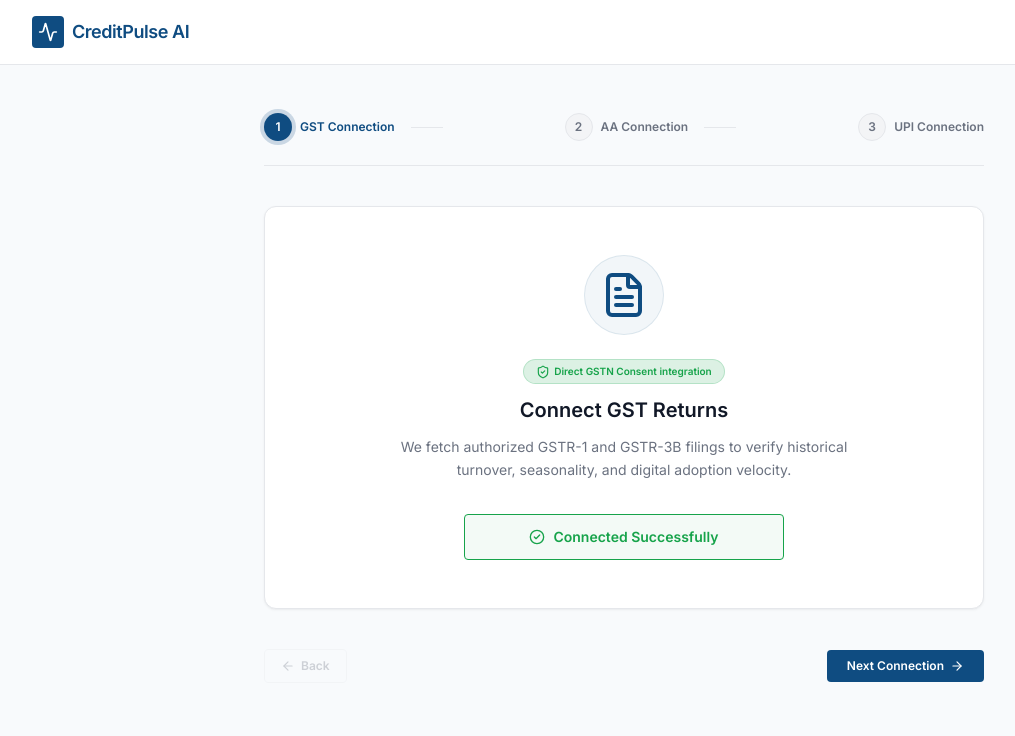
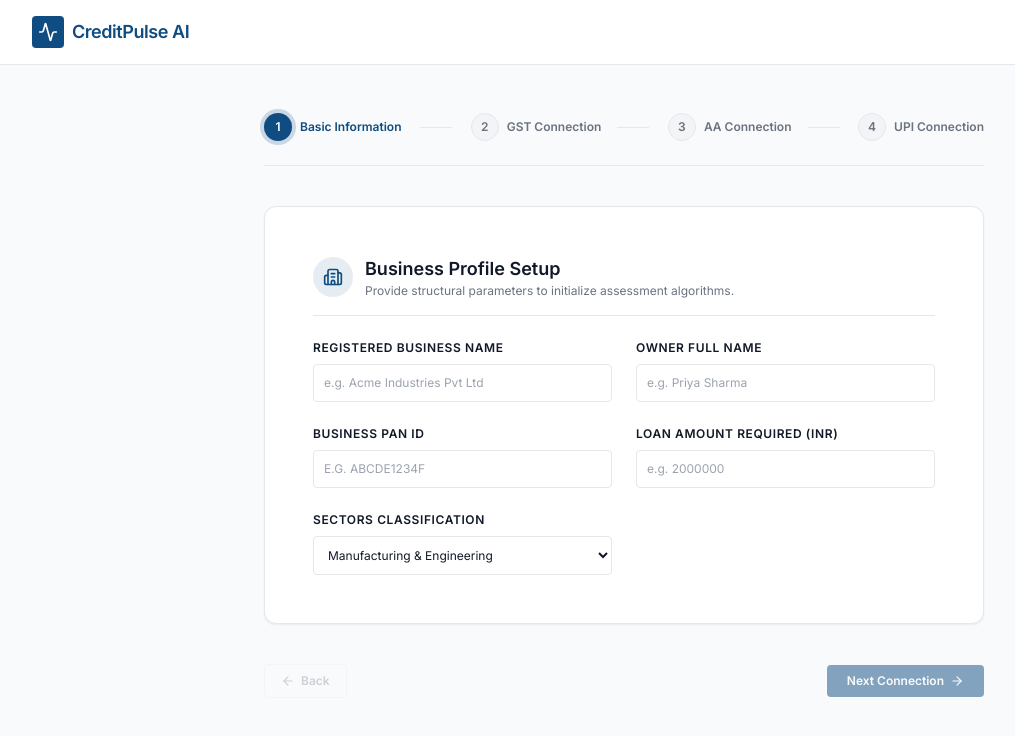
Before and after one commit to soumxyz/MSME360, a React (Vite) app: page /register in a window 1280 px wide. Shown: the top 736 px of the page, without its empty margins (16-1031 px from the left). Built offline with nearby package versions, Linux system fonts and the light colour scheme.

Commit message:
Synchronize submitted business applications with credit officer dashboard in real-time

```diff
--- a/src/layouts/CustomerLayout.tsx
+++ b/src/layouts/CustomerLayout.tsx
@@ -35,9 +35,6 @@ const Sidebar = () => (
 
     <div className="p-4 border-t border-border flex flex-col gap-2">
       <NavItem to="/customer/settings" icon={<Settings className="w-4 h-4" />} label="Settings" />
-      <Link to="/officer/dashboard" className="flex items-center gap-3 px-3 py-2 text-xs font-semibold text-primary bg-primary/5 hover:bg-primary/10 rounded transition-colors">
-        Switch to Officer View
-      </Link>
       <Link to="/" className="flex items-center gap-3 px-3 py-2 text-xs font-medium text-error hover:bg-error/5 rounded transition-colors">
         Sign Out
       </Link>
--- a/src/pages/BusinessRegistration.tsx
+++ b/src/pages/BusinessRegistration.tsx
@@ -3,7 +3,7 @@ import { motion as framerMotion, AnimatePresence as FramerAnimatePresence } from
 import { useNavigate } from 'react-router-dom';
 import {
   Activity, FileText, Smartphone, Landmark, Briefcase,
-  CheckCircle2, AlertCircle, Loader2, ArrowRight, ShieldCheck, ArrowLeft
+  CheckCircle2, AlertCircle, Loader2, ArrowRight, ShieldCheck, ArrowLeft, Building2
 } from 'lucide-react';
 
 type ConnectionStatus = 'disconnected' | 'connecting' | 'connected';
@@ -40,7 +40,7 @@ const WIZARD_STEPS: WizardStep[] = [
   }
 ];
 
-const AnalysisWorkflow = () => {
+const AnalysisWorkflow = ({ businessName, businessType, loanRequested }: any) => {
   const [currentStep, setCurrentStep] = useState(0);
   const navigate = useNavigate();
 
@@ -148,12 +148,33 @@ const AnalysisWorkflow = () => {
 
         const report = await response.json();
         localStorage.setItem('assessment_report', JSON.stringify(report));
+
+        // Save real-time application record to list
+        const defaultApps = [
+          { id: 'APP-10294', name: 'ABC Manufacturing', type: 'Manufacturing', status: 'Pending Review', risk: 'Medium', loan: '₹20,00,000' },
+          { id: 'APP-10295', name: 'XYZ Traders', type: 'Retail & Commerce', status: 'High Risk', risk: 'High', loan: '₹15,00,000' },
+          { id: 'APP-10296', name: 'Sharma Electronics', type: 'Electronics Dealership', status: 'Approved', risk: 'Low', loan: '₹35,00,000' },
+          { id: 'APP-10297', name: 'Kumar Textiles', type: 'Apparel Mfg', status: 'Pending Review', risk: 'Medium', loan: '₹25,00,000' },
+        ];
+        const stored = localStorage.getItem('all_applications');
+        const currentApps = stored ? JSON.parse(stored) : defaultApps;
+
+        const newApp = {
+          id: 'APP-' + Math.floor(10000 + Math.random() * 9000),
+          name: businessName || 'Acme Industries Pvt Ltd',
+          type: businessType || 'Manufacturing',
+          status: 'Pending Review',
+          risk: report.risk_category || 'Medium',
+          loan: '₹' + Number(loanRequested || 2000000).toLocaleString('en-IN')
+        };
+
+        localStorage.setItem('all_applications', JSON.stringify([newApp, ...currentApps]));
       } catch (err) {
         console.error("Failed to run real-time assessment: ", err);
       }
     };
     triggerEvaluation();
-  }, []);
+  }, [businessName, businessType, loanRequested]);
 
   useEffect(() => {
     if (currentStep < steps.length) {
@@ -229,7 +250,15 @@ const AnalysisWorkflow = () => {
 };
 
 export default function BusinessRegistration() {
-  const [activeStep, setActiveStep] = useState(0);
+  const [activeStep, setActiveStep] = useState(0); // Step 0 = Basic Info Form
+
+  // Basic Business Info form fields
+  const [businessName, setBusinessName] = useState('');
+  const [ownerName, setOwnerName] = useState('');
+  const [pan, setPan] = useState('');
+  const [loanRequested, setLoanRequested] = useState('');
+  const [businessType, setBusinessType] = useState('Manufacturing');
+
   const [statuses, setStatuses] = useState<Record<string, ConnectionStatus>>({
     gst: 'disconnected',
     aa: 'disconnected',
@@ -242,7 +271,7 @@ export default function BusinessRegistration() {
     setStatuses(prev => ({ ...prev, [id]: 'connecting' }));
     setTimeout(() => {
       setStatuses(prev => ({ ...prev, [id]: 'connected' }));
-    }, 1500); // 1.5s animation proper
+    }, 1500); // 1.5s animation
   };
 
   const handleConnect = (id: string) => {
@@ -253,21 +282,24 @@ export default function BusinessRegistration() {
     autoConnect(id);
   };
 
-  // Automatically start connecting the next source when the active step mounts
+  // Automatically start connecting when steps 1, 2, or 3 mount
   useEffect(() => {
-    if (activeStep < WIZARD_STEPS.length) {
-      const source = WIZARD_STEPS[activeStep];
+    if (activeStep > 0 && activeStep <= WIZARD_STEPS.length) {
+      const source = WIZARD_STEPS[activeStep - 1];
       if (statuses[source.id] === 'disconnected') {
         const timer = setTimeout(() => {
           autoConnect(source.id);
-        }, 600); // Small delay to let transitions finish
+        }, 600);
         return () => clearTimeout(timer);
       }
     }
   }, [activeStep]);
 
-  const currentSource = WIZARD_STEPS[activeStep];
+  const currentSource = activeStep > 0 && activeStep <= WIZARD_STEPS.length ? WIZARD_STEPS[activeStep - 1] : null;
   const isCurrentStepConnected = currentSource && statuses[currentSource.id] === 'connected';
+
+  // Enable Next button validation for step 0
+  const isBasicInfoValid = businessName.trim() !== '' && pan.trim() !== '' && loanRequested.trim() !== '';
 
   return (
     <div className="min-h-screen flex flex-col bg-background font-sans selection:bg-primary selection:text-white">
@@ -295,9 +327,22 @@ export default function BusinessRegistration() {
             >
               {/* Stepper Progress Indicator */}
               <div className="flex items-center justify-between mb-10 border-b border-border pb-6">
+                <div className="flex items-center gap-2">
+                  <div className={`w-7 h-7 rounded-full flex items-center justify-center text-xs font-bold transition-all ${
+                    activeStep > 0 ? 'bg-success text-white' : 'bg-primary text-white ring-4 ring-primary/20'
+                  }`}>
+                    1
+                  </div>
+                  <span className={`text-xs font-semibold ${activeStep === 0 ? 'text-primary' : 'text-success'}`}>
+                    Basic Information
+                  </span>
+                </div>
+                <div className="w-8 h-[1px] bg-border mx-2 hidden md:block" />
+
                 {WIZARD_STEPS.map((step, idx) => {
-                  const isPast = idx < activeStep;
-                  const isCurrent = idx === activeStep;
+                  const stepIdx = idx + 1;
+                  const isPast = stepIdx < activeStep;
+                  const isCurrent = stepIdx === activeStep;
                   return (
                     <div key={step.id} className="flex items-center gap-2">
                       <div className={`w-7 h-7 rounded-full flex items-center justify-center text-xs font-bold transition-all ${
@@ -307,14 +352,14 @@ export default function BusinessRegistration() {
                           ? 'bg-primary text-white ring-4 ring-primary/20'
                           : 'bg-background-muted text-text-secondary border border-border'
                       }`}>
-                        {isPast ? '✓' : idx + 1}
+                        {isPast ? '✓' : stepIdx + 1}
                       </div>
                       <span className={`text-xs font-semibold hidden md:inline ${
                         isCurrent ? 'text-primary' : isPast ? 'text-success' : 'text-text-secondary'
                       }`}>
                         {step.id.toUpperCase()} Connection
                       </span>
-                      {idx < WIZARD_STEPS.length - 1 && (
+                      {stepIdx < WIZARD_STEPS.length && (
                         <div className="w-8 h-[1px] bg-border mx-2 hidden md:block" />
                       )}
                     </div>
@@ -322,33 +367,109 @@ export default function BusinessRegistration() {
                 })}
               </div>
 
-              {/* Central Dynamic Connection Box */}
-              {activeStep < WIZARD_STEPS.length ? (
+              {/* Dynamic Connection View */}
+              {activeStep === 0 ? (
+                // Step 0: Basic Info Form
                 <framerMotion.div
-                  key={currentSource.id}
+                  key="basic-info-form"
+                  initial={{ opacity: 0, y: 15 }}
+                  animate={{ opacity: 1, y: 0 }}
+                  className="bg-white border border-border rounded-card p-8 md:p-12 shadow-card space-y-6"
+                >
+                  <div className="flex items-center gap-3 pb-4 border-b border-border">
+                    <div className="w-10 h-10 bg-primary/10 rounded-full flex items-center justify-center text-primary">
+                      <Building2 className="w-5 h-5" />
+                    </div>
+                    <div>
+                      <h2 className="text-lg font-bold text-text-primary">Business Profile Setup</h2>
+                      <p className="text-xs text-text-secondary">Provide structural parameters to initialize assessment algorithms.</p>
+                    </div>
+                  </div>
+
+                  <div className="grid grid-cols-1 md:grid-cols-2 gap-6 text-xs">
+                    <div>
+                      <label className="block font-bold text-text-primary uppercase tracking-wider mb-2">Registered Business Name</label>
+                      <input
+                        type="text"
+                        placeholder="e.g. Acme Industries Pvt Ltd"
+                        value={businessName}
+                        onChange={(e) => setBusinessName(e.target.value)}
+                        className="w-full p-2.5 border border-border bg-white rounded focus:outline-none focus:border-primary"
+                      />
+                    </div>
+                    <div>
+                      <label className="block font-bold text-text-primary uppercase tracking-wider mb-2">Owner Full Name</label>
+                      <input
+                        type="text"
+                        placeholder="e.g. Priya Sharma"
+                        value={ownerName}
+                        onChange={(e) => setOwnerName(e.target.value)}
+                        className="w-full p-2.5 border border-border bg-white rounded focus:outline-none focus:border-primary"
+                      />
+                    </div>
+                    <div>
+                      <label className="block font-bold text-text-primary uppercase tracking-wider mb-2">Business PAN ID</label>
+                      <input
+                        type="text"
+                        maxLength={10}
+                        placeholder="e.g. ABCDE1234F"
+                        value={pan}
+                        onChange={(e) => setPan(e.target.value)}
+                        className="w-full p-2.5 border border-border bg-white rounded focus:outline-none focus:border-primary uppercase"
+                      />
+                    </div>
+                    <div>
+                      <label className="block font-bold text-text-primary uppercase tracking-wider mb-2">Loan Amount Required (INR)</label>
+                      <input
+                        type="number"
+                        placeholder="e.g. 2000000"
+                        value={loanRequested}
+                        onChange={(e) => setLoanRequested(e.target.value)}
+                        className="w-full p-2.5 border border-border bg-white rounded focus:outline-none focus:border-primary"
+                      />
+                    </div>
+                    <div>
+                      <label className="block font-bold text-text-primary uppercase tracking-wider mb-2">Sectors classification</label>
+                      <select
+                        value={businessType}
+                        onChange={(e) => setBusinessType(e.target.value)}
+                        className="w-full p-2.5 border border-border bg-white rounded focus:outline-none focus:border-primary"
+                      >
+                        <option value="Manufacturing">Manufacturing & Engineering</option>
+                        <option value="Retail & Commerce">Retail & Wholesale Commerce</option>
+                        <option value="Electronics Dealership">Electronics Dealership</option>
+                        <option value="Apparel Mfg">Apparel Manufacturing</option>
+                      </select>
+                    </div>
+                  </div>
+                </framerMotion.div>
+              ) : activeStep <= WIZARD_STEPS.length ? (
+                // Steps 1 to 3: Connections
+                <framerMotion.div
+                  key={currentSource!.id}
                   initial={{ opacity: 0, y: 15 }}
                   animate={{ opacity: 1, y: 0 }}
                   className="bg-white border border-border rounded-card p-8 md:p-12 shadow-card flex flex-col items-center text-center"
                 >
                   <div className="w-20 h-20 bg-primary/5 rounded-full flex items-center justify-center mb-6 border border-primary/10">
-                    {currentSource.icon}
+                    {currentSource!.icon}
                   </div>
 
                   <span className="text-[10px] bg-success/15 text-success border border-success/20 font-bold px-3 py-1 rounded-full mb-3 flex items-center gap-1">
-                    <ShieldCheck className="w-3.5 h-3.5" /> {currentSource.infoLabel}
+                    <ShieldCheck className="w-3.5 h-3.5" /> {currentSource!.infoLabel}
                   </span>
 
-                  <h2 className="text-xl font-bold text-text-primary mb-3">{currentSource.name}</h2>
+                  <h2 className="text-xl font-bold text-text-primary mb-3">{currentSource!.name}</h2>
                   <p className="text-sm text-text-secondary max-w-md mb-8 leading-relaxed">
-                    {currentSource.description}
+                    {currentSource!.description}
                   </p>
 
                   <div className="w-full max-w-xs space-y-4">
-                    {statuses[currentSource.id] === 'connected' ? (
+                    {statuses[currentSource!.id] === 'connected' ? (
                       <div className="p-3 border border-success bg-success/5 rounded flex items-center justify-center gap-2 text-success font-semibold text-sm">
                         <CheckCircle2 className="w-4 h-4" /> Connected Successfully
                       </div>
-                    ) : statuses[currentSource.id] === 'connecting' ? (
+                    ) : statuses[currentSource!.id] === 'connecting' ? (
                       <button
                         disabled
                         className="w-full py-3 bg-warning text-white rounded font-medium text-sm flex items-center justify-center gap-2"
@@ -357,7 +478,7 @@ export default function BusinessRegistration() {
                       </button>
                     ) : (
                       <button
-                        onClick={() => handleConnect(currentSource.id)}
+                        onClick={() => handleConnect(currentSource!.id)}
                         className="w-full py-3 bg-primary hover:bg-primary-hover text-white rounded font-semibold text-sm transition-colors shadow-sm"
                       >
                         Consent & Connect
@@ -376,6 +497,12 @@ export default function BusinessRegistration() {
                   <p className="text-xs text-text-secondary text-center mb-8">All required consent channels have been configured successfully.</p>
 
                   <div className="space-y-4 max-w-md mx-auto mb-10">
+                    <div className="p-4 border border-border rounded-card flex items-center justify-between">
+                      <div className="flex items-center gap-3">
+                        <span className="text-xs font-semibold text-text-secondary uppercase">Applicant profile:</span>
+                        <span className="text-xs font-bold text-text-primary">{businessName}</span>
+                      </div>
+                    </div>
                     {WIZARD_STEPS.map((step) => (
                       <div key={step.id} className="p-4 border border-border rounded-card flex items-center justify-between">
                         <div className="flex items-center gap-3">
@@ -407,9 +534,9 @@ export default function BusinessRegistration() {
                 >
                   <ArrowLeft className="w-3.5 h-3.5" /> Back
                 </button>
-                {activeStep < WIZARD_STEPS.length && (
+                {activeStep <= WIZARD_STEPS.length && (
                   <button
-                    disabled={!isCurrentStepConnected}
+                    disabled={activeStep === 0 ? !isBasicInfoValid : !isCurrentStepConnected}
                     onClick={() => setActiveStep(prev => prev + 1)}
                     className="px-5 py-2 bg-primary hover:bg-primary-hover text-white rounded text-xs font-semibold transition-colors disabled:opacity-50 disabled:cursor-not-allowed flex items-center gap-1.5"
                   >
@@ -426,7 +553,11 @@ export default function BusinessRegistration() {
               transition={{ duration: 0.3 }}
               className="w-full flex-grow flex items-center justify-center bg-background"
             >
-              <AnalysisWorkflow />
+              <AnalysisWorkflow
+                businessName={businessName}
+                businessType={businessType}
+                loanRequested={loanRequested}
+              />
             </framerMotion.div>
           )}
         </FramerAnimatePresence>
```
Also changed, not shown: src/pages/UnderwritingDetails.tsx (+25 -6 lines).
